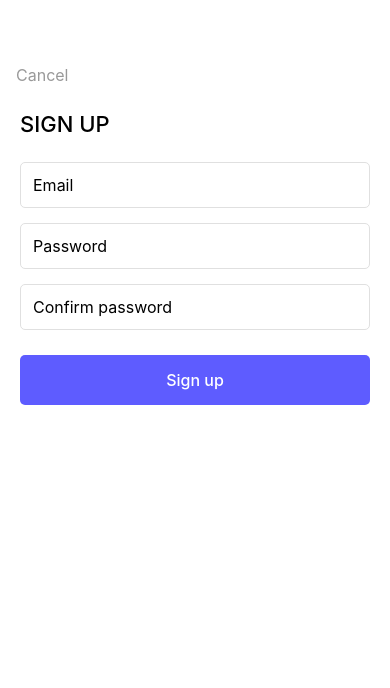
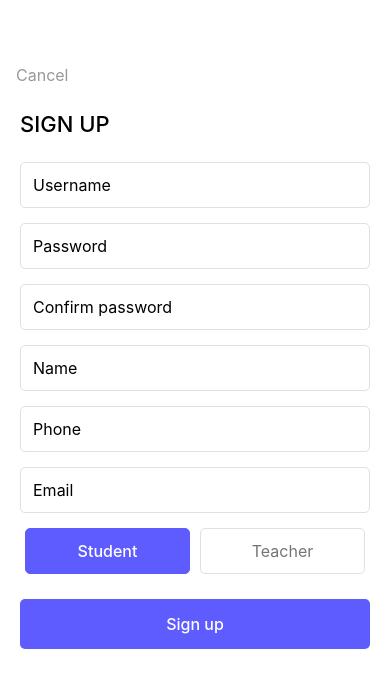
Before and after one commit to LeTrungPhong/React_Native_Skill_Bridge, a React Native app: screen /SignUp in a window 390 px wide. Shown: the top 688 px of the page. Built offline with nearby package versions, Linux system fonts and the light colour scheme.

Commit message:
feat: resolve invalid and api register

```diff
--- a/src/api/axios.js
+++ b/src/api/axios.js
@@ -16,7 +16,11 @@ api.interceptors.request.use(async (config) => {
 //   if (token) {
 //     config.headers.Authorization = `Bearer ${token}`;
 //   }
-  config.headers.Authorization = `Bearer eyJhbGciOiJIUzUxMiJ9.eyJpc3MiOiJza2lsbF9icmlkZ2UiLCJzdWIiOiJob2FuZyIsImV4cCI6MTc0NTU1NDQ1NCwiaWF0IjoxNzQ1NTUwODU0LCJqdGkiOiI1Mzk5MDJiMi1iYWYzLTRjM2QtOTEyNS0wZmFhYjVkMTVlNTIiLCJzY29wZSI6IlRFQUNIRVIifQ.cNPMzJHSFexU74dJ7j6uuoSdDyFsxJwvVjDs5QT9PwdzJm62R6ASjyatcNbNOfIY0qoLNBWhdqFvknOwg73Vrw`;
+
+  if (!config.url.endsWith('/register')) {
+    config.headers.Authorization = `Bearer eyJhbGciOiJIUzUxMiJ9.eyJpc3MiOiJza2lsbF9icmlkZ2UiLCJzdWIiOiJob2FuZyIsImV4cCI6MTc0NTU1NDQ1NCwiaWF0IjoxNzQ1NTUwODU0LCJqdGkiOiI1Mzk5MDJiMi1iYWYzLTRjM2QtOTEyNS0wZmFhYjVkMTVlNTIiLCJzY29wZSI6IlRFQUNIRVIifQ.cNPMzJHSFexU74dJ7j6uuoSdDyFsxJwvVjDs5QT9PwdzJm62R6ASjyatcNbNOfIY0qoLNBWhdqFvknOwg73Vrw`;
+  }
+//   config.headers.Authorization = ;
   return config;
 }, (error) => {
   return Promise.reject(error);
--- a/src/screens/auth/SignUpScreen.tsx
+++ b/src/screens/auth/SignUpScreen.tsx
@@ -1,7 +1,8 @@
+import api from '@/src/api/axios';
 import { RootStackParamList } from '@/src/types';
 import { StackNavigationProp } from '@react-navigation/stack';
-import React, { useState } from 'react';
-import { View, Text, StyleSheet, TextInput, TouchableOpacity, SafeAreaView, StatusBar } from 'react-native';
+import React, { useEffect, useState } from 'react';
+import { View, Text, StyleSheet, TextInput, TouchableOpacity, SafeAreaView, StatusBar, Alert } from 'react-native';
 
 type SignUpScreenNavigationProp = StackNavigationProp<RootStackParamList, 'SignUp'>;
 
@@ -13,6 +14,151 @@ const SignUpScreen: React.FC<SignUpScreenProps> = ({ navigation }) => {
   const [username, setUsername] = useState('');
   const [password, setPassword] = useState('');
   const [confirmPassword, setConfirmPassword] = useState('');
+  const [email, setEmail] = useState('');
+  const [phone, setPhone] = useState('');
+  const [name, setName] = useState('');
+  const [role, setRole] = useState('STUDENT');
+  // Thêm state để hiển thị lỗi
+  const [errors, setErrors] = useState({
+    username: '',
+    password: '',
+    confirmPassword: '',
+    email: '',
+    phone: '',
+    name: '',
+  });
+
+  const SignUp = () => {
+    if (validateForm()) {
+      // Xử lý đăng ký khi form hợp lệ
+      console.log('Đăng ký với thông tin:', { username, password, confirmPassword, email, phone, name, role });
+
+      // Thực hiện đăng ký thực tế ở đây (API call, etc.)
+
+      // Thông báo thành công
+      Alert.alert(
+        "Đăng ký thành công",
+        "Tài khoản của bạn đã được tạo.",
+        [{ text: "OK", onPress: () => navigation.goBack() }]
+      );
+    } else {
+      // Hiển thị thông báo lỗi chung
+      Alert.alert(
+        "Lỗi",
+        "Vui lòng kiểm tra lại thông tin đăng ký.",
+        [{ text: "OK" }]
+      );
+    }
+
+    const fetchSignUp = async () => {
+
+      // Gọi API đăng ký ở đây
+      try {
+        const response = await api.post('/register', {
+          username,
+          password,
+          email,
+          name,
+          phone,
+          role
+        });
+
+        console.log('Registration successful:', response.data);
+
+        Alert.alert(
+          "Đăng ký thành công",
+          "Tài khoản của bạn đã được tạo.",
+          [{ text: "OK", onPress: () => navigation.goBack() }]
+        );
+      } catch (error) {
+        console.error('Registration error:', error);
+
+        Alert.alert(
+          "Đăng ký thất bại",
+          // error.response?.data?.message || "Đã xảy ra lỗi khi đăng ký.",
+          // [{ text: "OK" }]
+        );
+      }
+    }
+
+    fetchSignUp();
+  };
+
+  const validateForm = () => {
+    let isValid = true;
+    const newErrors = {
+      username: '',
+      password: '',
+      confirmPassword: '',
+      email: '',
+      phone: '',
+      name: '',
+    };
+
+    // Kiểm tra các trường không được để trống
+    if (!username.trim()) {
+      newErrors.username = 'Username không được để trống';
+      isValid = false;
+    }
+
+    if (!password.trim()) {
+      newErrors.password = 'Password không được để trống';
+      isValid = false;
+    }
+
+    if (!confirmPassword.trim()) {
+      newErrors.confirmPassword = 'Vui lòng xác nhận password';
+      isValid = false;
+    }
+
+    if (!email.trim()) {
+      newErrors.email = 'Email không được để trống';
+      isValid = false;
+    }
+
+    if (!phone.trim()) {
+      newErrors.phone = 'Số điện thoại không được để trống';
+      isValid = false;
+    }
+
+    if (!name.trim()) {
+      newErrors.name = 'Tên không được để trống';
+      isValid = false;
+    }
+
+    // Kiểm tra password trùng khớp
+    if (password && confirmPassword && password !== confirmPassword) {
+      newErrors.confirmPassword = 'Password không khớp';
+      isValid = false;
+    }
+
+    // Kiểm tra độ dài số điện thoại
+    if (phone && phone.length !== 10) {
+      newErrors.phone = 'Số điện thoại phải có đúng 10 số';
+      isValid = false;
+    }
+
+    // Kiểm tra số điện thoại chỉ chứa số
+    if (phone && !/^\d+$/.test(phone)) {
+      newErrors.phone = 'Số điện thoại chỉ được chứa các chữ số';
+      isValid = false;
+    }
+
+    // Kiểm tra định dạng email
+    const emailRegex = /^[^\s@]+@[^\s@]+\.[^\s@]+$/;
+    if (email && !emailRegex.test(email)) {
+      newErrors.email = 'Email không hợp lệ';
+      isValid = false;
+    }
+
+    setErrors(newErrors);
+    return isValid;
+  };
+
+  // Hàm để chọn role
+  const handleRoleSelect = (selectedRole: 'STUDENT' | 'TEACHER') => {
+    setRole(selectedRole);
+  };
 
   return (
     <SafeAreaView style={styles.container}>
@@ -31,7 +177,7 @@ const SignUpScreen: React.FC<SignUpScreenProps> = ({ navigation }) => {
 
         <TextInput
           style={styles.input}
-          placeholder='Email'
+          placeholder='Username'
           value={username}
           onChangeText={setUsername}
           autoCapitalize='none'
@@ -53,11 +199,69 @@ const SignUpScreen: React.FC<SignUpScreenProps> = ({ navigation }) => {
           secureTextEntry
         />
 
+        <TextInput
+          style={styles.input}
+          placeholder='Name'
+          value={name}
+          onChangeText={setName}
+        />
+
+        <TextInput
+          style={styles.input}
+          placeholder='Phone'
+          value={phone}
+          onChangeText={setPhone}
+        />
+
+        <TextInput
+          style={styles.input}
+          placeholder='Email'
+          value={email}
+          onChangeText={setEmail}
+        />
+
+        {/* Phần chọn Role */}
+        <View style={styles.roleSection}>
+          <View style={styles.roleOptions}>
+            <TouchableOpacity
+              style={[
+                styles.roleButton,
+                role === 'STUDENT' && styles.roleButtonActive
+              ]}
+              onPress={() => handleRoleSelect('STUDENT')}
+            >
+              <Text
+                style={[
+                  styles.roleButtonText,
+                  role === 'STUDENT' && styles.roleButtonTextActive
+                ]}
+              >
+                Student
+              </Text>
+            </TouchableOpacity>
+
+            <TouchableOpacity
+              style={[
+                styles.roleButton,
+                role === 'TEACHER' && styles.roleButtonActive
+              ]}
+              onPress={() => handleRoleSelect('TEACHER')}
+            >
+              <Text
+                style={[
+                  styles.roleButtonText,
+                  role === 'TEACHER' && styles.roleButtonTextActive
+                ]}
+              >
+                Teacher
+              </Text>
+            </TouchableOpacity>
+          </View>
+        </View>
+
         <TouchableOpacity
           style={styles.signUpButton}
-          onPress={() => {
-            // Handle sign up
-          }}
+          onPress={SignUp}
         >
           <Text style={styles.signUpButtonText}>Sign up</Text>
         </TouchableOpacity>
@@ -102,6 +306,40 @@ const styles = StyleSheet.create({
     marginBottom: 15,
     fontSize: 16,
   },
+  // Styles cho phần chọn role
+  roleSection: {
+    marginBottom: 15,
+  },
+  roleLabel: {
+    fontSize: 16,
+    marginBottom: 8,
+    color: '#757575',
+  },
+  roleOptions: {
+    flexDirection: 'row',
+    justifyContent: 'space-between',
+  },
+  roleButton: {
+    flex: 1,
+    borderWidth: 1,
+    borderColor: '#E0E0E0',
+    borderRadius: 5,
+    padding: 12,
+    alignItems: 'center',
+    marginHorizontal: 5,
+  },
+  roleButtonActive: {
+    backgroundColor: '#5E5CFF',
+    borderColor: '#5E5CFF',
+  },
+  roleButtonText: {
+    fontSize: 16,
+    color: '#757575',
+  },
+  roleButtonTextActive: {
+    color: '#fff',
+    fontWeight: '500',
+  },
   signUpButton: {
     backgroundColor: '#5E5CFF',
     borderRadius: 5,
```
